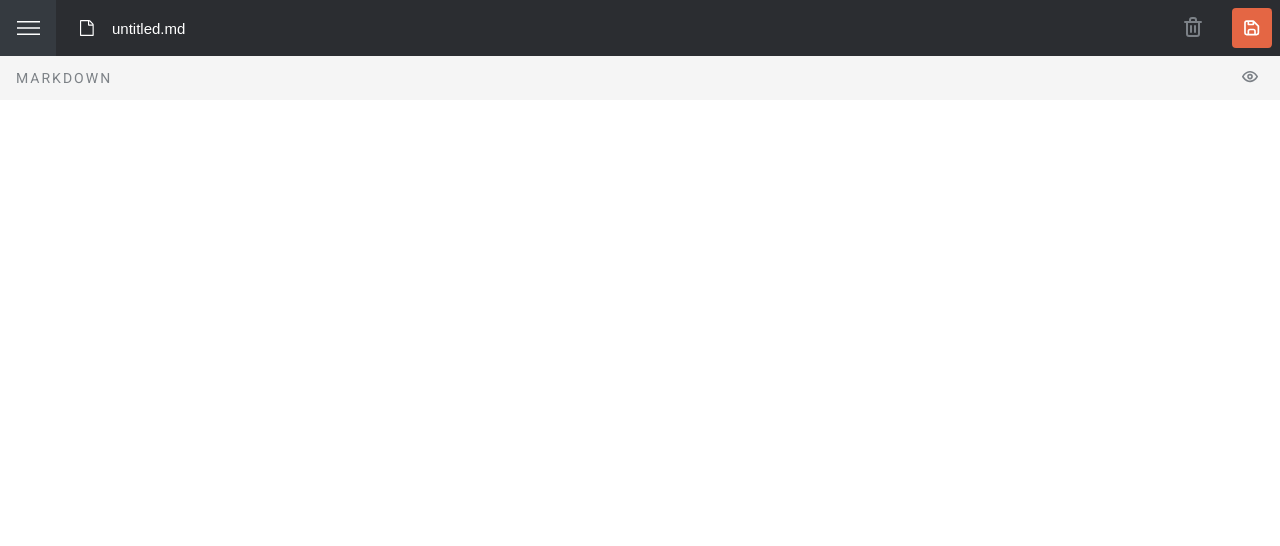
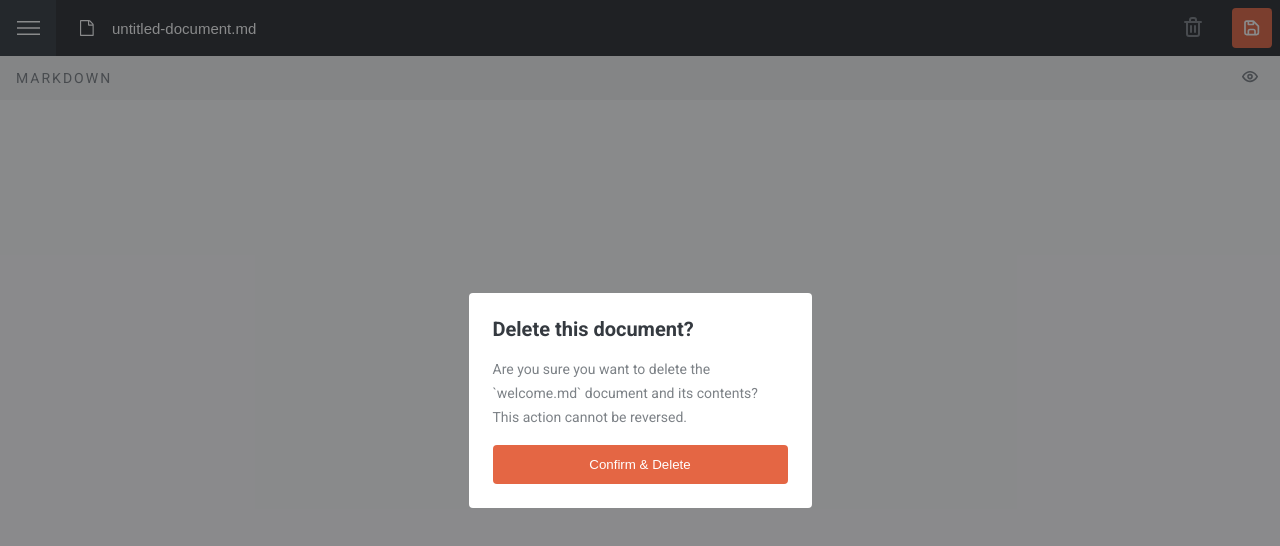
Before and after one commit to ctnance/In-Browser-Markdown-Editor, a React (Create React App) app: page / in a window 1280 px wide. Both pictures are taken after a click on the button 1193 px from the left and 28 px from the top of the page. Shown: the top 546 px of the page. Built offline with nearby package versions, Linux system fonts and the light colour scheme.

Commit message:
functionality for delete button added

```diff
--- a/src/App.tsx
+++ b/src/App.tsx
@@ -8,7 +8,7 @@ const App: FC = () => {
   return (
     <>
       <Menu isActive={isMenuActive} toggleSelf={toggleMenu} />
-      <div className={`page-content ${isMenuActive ? "menu-active" : ""}`}>
+      <div className={`page-content${isMenuActive ? " menu-active" : ""}`}>
         <Header isMenuActive={isMenuActive} toggleMenu={toggleMenu} />
         <Main isMenuActive={isMenuActive} toggleMenu={toggleMenu} />
       </div>
--- a/src/MarkdownContext.tsx
+++ b/src/MarkdownContext.tsx
@@ -27,7 +27,7 @@ interface Props {
 
 const MarkdownContextProvider: FC<Props> = ({ children }) => {
   const [markdownNotes, setMarkdownNotes] = useState(markdownData);
-  const [activeNoteId, setActiveNoteId] = useState(0);
+  const [activeNoteId, setActiveNoteId] = useState(markdownData[0].id | 0);
 
   useEffect(() => {
     if (markdownNotes.length <= 0) {
--- /dev/null
+++ b/src/components/DeleteNoteModal.tsx
@@ -0,0 +1,27 @@
+import { FC, useContext } from "react";
+import { ThemeContext } from "../ThemeContext";
+
+interface Props {
+  isActive: boolean,
+  toggleSelf: () => void
+}
+
+const DeleteNoteModal: FC<Props> = ({ isActive, toggleSelf }) => {
+  const { isDarkTheme } = useContext(ThemeContext);
+
+  function exitModal(e: React.MouseEvent<HTMLDivElement>) {
+    e.currentTarget === e.target && toggleSelf();
+  }
+
+  return (
+    <div className="delete-note-modal--container" onClick={exitModal}>
+      <div className={`delete-note-modal ${isDarkTheme ? "dark" : "light"}`}>
+        <h4 className="delete-note-modal--title">Delete this document?</h4>
+        <p className="delete-note-modal--content">Are you sure you want to delete the `welcome.md` document and its contents? This action cannot be reversed.</p>
+        <button className="btn delete-note-modal--btn" onClick={() => {/* TODO: Delete Note Here */ }}>Confirm & Delete</button>
+      </div>
+    </div>
+  )
+}
+
+export default DeleteNoteModal;
--- a/src/components/FileInput.tsx
+++ b/src/components/FileInput.tsx
@@ -1,4 +1,4 @@
-import { FC, useState, useEffect, useContext } from "react";
+import { FC, useState, useEffect, useRef, useContext } from "react";
 import { MarkdownContext } from "../MarkdownContext";
 import IconDocument from "../assets/icon-document.svg";
 
@@ -9,8 +9,9 @@ interface Props {
 
 const FileInput: FC<Props> = ({ isMenuActive, toggleMenu }) => {
   // TODO: Use the "active" note rather than the first note at index 0
-  const [fileName, setFileName] = useState<string>("untitled.md");
+  const [fileName, setFileName] = useState<string>("");
   const { markdownNotes, activeNoteId, updateNoteName } = useContext(MarkdownContext);
+  const fileInput = useRef(null);
 
   useEffect(() => {
     markdownNotes.map(note => {
@@ -18,7 +19,7 @@ const FileInput: FC<Props> = ({ isMenuActive, toggleMenu }) => {
         setFileName(note.name);
       }
     });
-  }, [activeNoteId]);
+  }, [activeNoteId, fileInput]);
 
   function handleChange(e: React.ChangeEvent<HTMLInputElement>) {
     const { value } = e.target;
@@ -29,7 +30,7 @@ const FileInput: FC<Props> = ({ isMenuActive, toggleMenu }) => {
   return (
     <div className="file-input" onClick={() => { isMenuActive && toggleMenu() }}>
       <img className="file-input--icon" src={IconDocument} alt="document icon" />
-      <input className="file-input--input" type="text" value={fileName} onChange={handleChange} />
+      <input ref={fileInput} className="file-input--input" type="text" value={fileName} onChange={handleChange} />
     </div>
   )
 }
--- a/src/components/Menu.tsx
+++ b/src/components/Menu.tsx
@@ -18,7 +18,7 @@ const Menu: FC<Props> = ({ isActive, toggleSelf }) => {
   ))
 
   return (
-    <div className={`menu ${isActive ? "visible" : "hidden"}`}>
+    <div className="menu">
       <div className="menu--title-icon-wrapper">
         <img className="menu--title-icon" src={Logo} alt="menu title icon" />
       </div>
--- a/src/components/buttons/DeleteFileButton.tsx
+++ b/src/components/buttons/DeleteFileButton.tsx
@@ -1,13 +1,17 @@
-import { FC, useContext } from "react";
-import { MarkdownContext } from "../../MarkdownContext";
+import { FC } from "react";
+import DeleteNoteModal from "../DeleteNoteModal";
+import { useToggler } from "../../hooks";
 
 import IconDelete from "../../assets/icon-delete.svg";
 
 const DeleteFileButton: FC = () => {
-  const { deleteNote } = useContext(MarkdownContext);
+  const [isModalActive, toggle] = useToggler(false);
 
   return (
-    <button className="btn delete-file-btn" onClick={() => {/*TODO: deleteNote function here*/ }}><img className="delete-file-btn--icon" src={IconDelete} alt="button icon" /></button>
+    <>
+      {isModalActive && <DeleteNoteModal isActive={isModalActive} toggleSelf={toggle} />}
+      <button className="btn delete-file-btn" onClick={toggle}><img className="delete-file-btn--icon" src={IconDelete} alt="button icon" /></button>
+    </>
   )
 }
 
--- a/src/index.css
+++ b/src/index.css
@@ -9,6 +9,7 @@
   --color-weight-800: hsl(220, 7%, 18%);
   --color-weight-900: hsl(216, 8%, 12%);
   --color-weight-1000: hsl(225, 9%, 9%);
+  --color-weight-1000-transparent: hsla(225, 9%, 9%, 0.5);
 
   --orange: hsl(13, 75%, 58%);
   --orange-hover: hsl(21, 86%, 67%);
@@ -113,23 +114,25 @@ img {
 }
 
 .save-file-btn,
-.new-document-btn {
+.new-document-btn,
+.delete-note-modal--btn {
   color: var(--color-weight-100);
+  border-radius: 4px;
   background-color: var(--orange);
+  padding: 12px;
 }
 
 .save-file-btn {
-  border-radius: 4px;
   width: 40px;
   height: 40px;
   min-width: 40px;
   min-height: 40px;
   margin: 8px;
-  padding: 12px;
 }
 
 .save-file-btn:hover,
-.new-document-btn:hover {
+.new-document-btn:hover,
+.delete-note-modal--btn:hover {
   background-color: var(--orange-hover);
 }
 
@@ -142,7 +145,6 @@ img {
   border-radius: 4px;
   font-size: 0.9375rem;
   width: 100%;
-  padding: 0.8em;
 }
 
 .preview-btn {
@@ -179,6 +181,60 @@ img {
   background-color: var(--color-weight-800);
 }
 
+.delete-note-modal--container {
+  display: flex;
+  justify-content: center;
+  align-items: center;
+  background-color: var(--color-weight-1000-transparent);
+  position: absolute;
+  top: 0;
+  left: 0;
+  width: 100vw;
+  height: 100vh;
+  z-index: 10;
+}
+
+.delete-note-modal {
+  display: flex;
+  flex-direction: column;
+  border-radius: 4px;
+  width: 343px;
+  padding: 24px;
+}
+
+.delete-note-modal.light {
+  background-color: var(--color-weight-100);
+}
+
+.delete-note-modal.dark {
+  background-color: var(--color-weight-900);
+}
+
+.delete-note-modal--title {
+  margin: 0;
+}
+
+.light .delete-note-modal--title {
+  color: var(--color-weight-700);
+}
+
+.dark .delete-note-modal--title {
+  color: var(--color-weight-100);
+}
+
+.delete-note-modal--content {
+  line-height: 24px;
+  margin: 1rem 0;
+}
+
+.light .delete-note-modal--content {
+  color: var(--color-weight-500);
+}
+
+.dark .delete-note-modal--content {
+  color: var(--color-weight-400);
+}
+
 .menu {
   position: fixed;
   display: flex;
@@ -187,17 +243,6 @@ img {
   width: 250px;
   height: 100vh;
   padding: 30px 24px;
-}
-
-.menu.visible {
-  visibility: visible;
-  transition: transform 0.5s;
-}
-
-.menu.hidden {
-  /* visibility: hidden; */
-  /* transform: translateX(-250px); */
-  transition: visibility 0.5s;
 }
 
 .menu--document-text {
```
